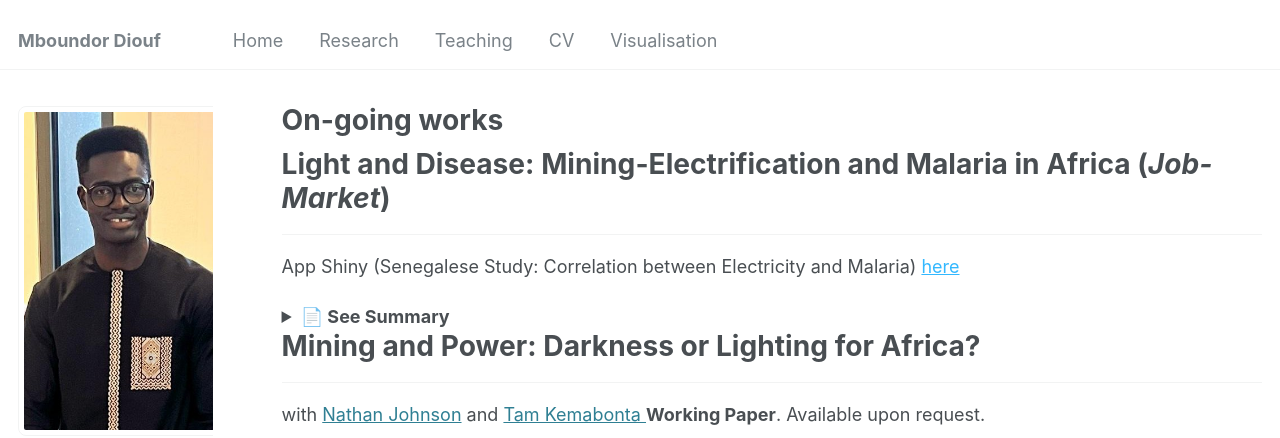
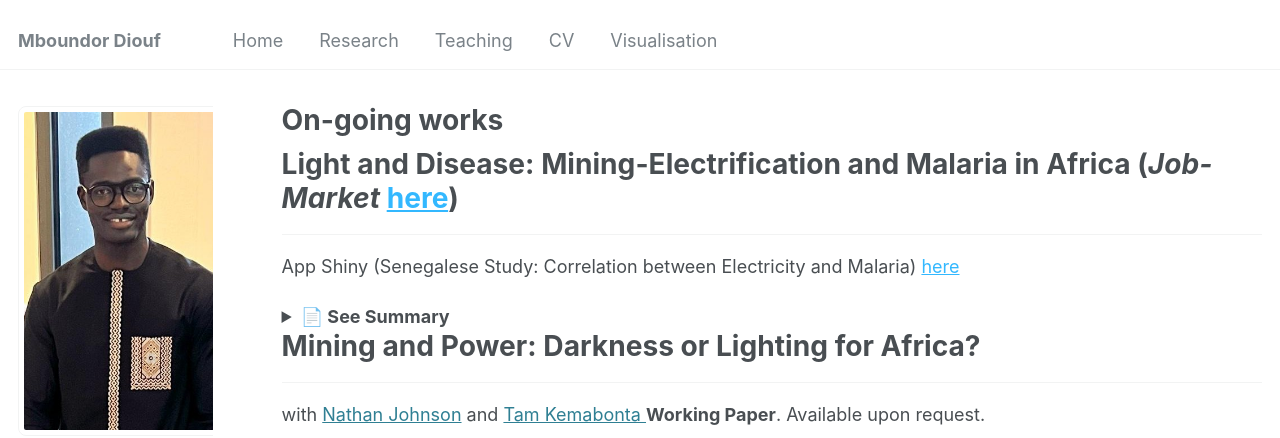
Before and after one commit to mboundordiouf/mboundordiouf.github.io, a Jekyll site: the page built from _pages/publications.md, in a window 1280 px wide and 900 px high. Shown: the top 438 px of the window. Built offline with Jekyll 4.4.1, drawn with Linux system fonts in a browser that asks for light colours; some web fonts are replaced.

Commit message:
Update publication entry with external link
Added a link to the Job Market paper for 'Light and Disease'.

```diff
--- a/_pages/publications.md
+++ b/_pages/publications.md
@@ -5,7 +5,7 @@ permalink: /publications/
 author_profile: true
 ---
 
-# Light and Disease: Mining-Electrification and Malaria in Africa (*Job-Market*)
+# Light and Disease: Mining-Electrification and Malaria in Africa (*Job-Market* <a href="https://www.dropbox.com/scl/fi/x42vtos0zq8v30fqzzgm3/Job_Market_Mining_Energy_Malaria_in_SSA.pdf?rlkey=ztmfpia0w920hjgy199tqbnc8&e=5&st=wy7zklp3&dl=0" target="_blank" style="color:#33b8ff;">here</a>)
 ------
 App Shiny (Senegalese Study: Correlation between Electricity and Malaria)  <a href="https://diouf.shinyapps.io/Energy_Malaria_SEN_fin/" target="_blank" style="color:#33b8ff;">here</a>
 
```
